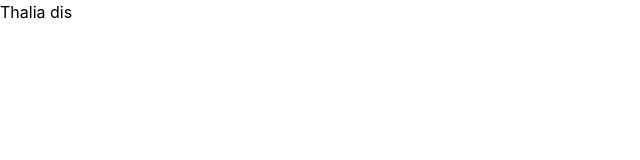
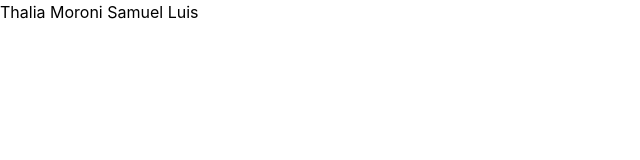
Before and after one commit to ThaliaCode/Grupo-1, a React (Vite) app: page / in a window 1280 px wide. Shown: the top 160 px of the page, without its empty margins (0-640 px from the left). Built offline with nearby package versions, Linux system fonts and the light colour scheme.

Commit message:
Ingresar nombres

```diff
--- a/src/App.jsx
+++ b/src/App.jsx
@@ -5,7 +5,7 @@ function App() {
 
   return (
     <>
-      <p>Thalia dis</p>
+      <p>Thalia Moroni Samuel Luis</p>
     </>
   )
 }
--- a/src/index.css
+++ b/src/index.css
@@ -1 +1 @@
-@import "tailwindcss";
+@import 'tailwindcss';
```
